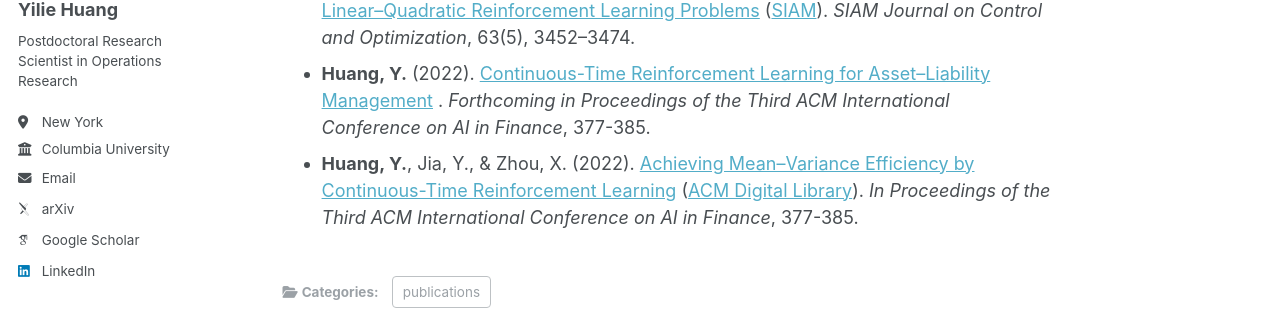
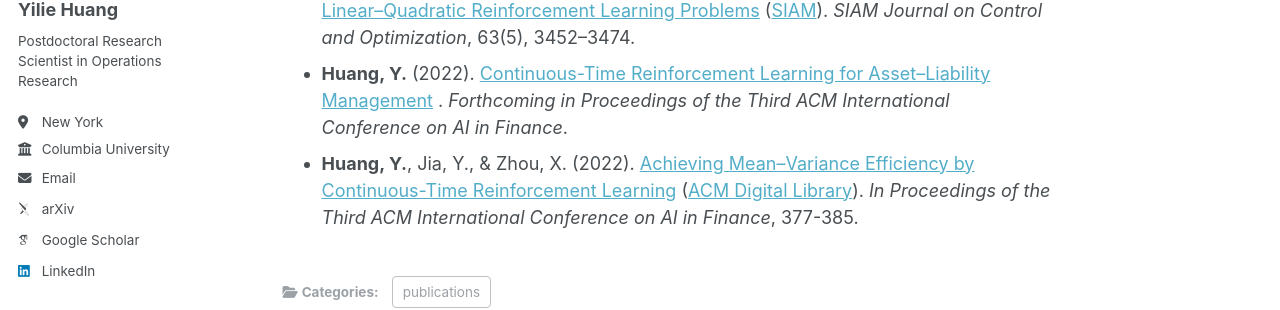
Before and after one commit to yiliehuang/yiliehuang.github.io, a Jekyll site: the page built from _publications/publications.md, in a window 1280 px wide and 1204 px high. Shown: the part 251-561 px from the top of the window. Built offline with Jekyll 4.4.1, drawn with Linux system fonts in a browser that asks for light colours; some web fonts are replaced.

Commit message:
Update publications.md

```diff
--- a/_publications/publications.md
+++ b/_publications/publications.md
@@ -14,7 +14,7 @@ permalink: publication/publications
   <li><strong>Huang, Y.</strong> (2022).
       <a href="/files/ALM_ICAIF_2025.pdf">Continuous-Time Reinforcement Learning for Asset–Liability Management</a>
       .
-      <em>Forthcoming in Proceedings of the Third ACM International Conference on AI in Finance</em>, 377-385.
+      <em>Forthcoming in Proceedings of the Third ACM International Conference on AI in Finance</em>.
   </li>
 
   <li><strong>Huang, Y.</strong>, Jia, Y., & Zhou, X. (2022).
```
